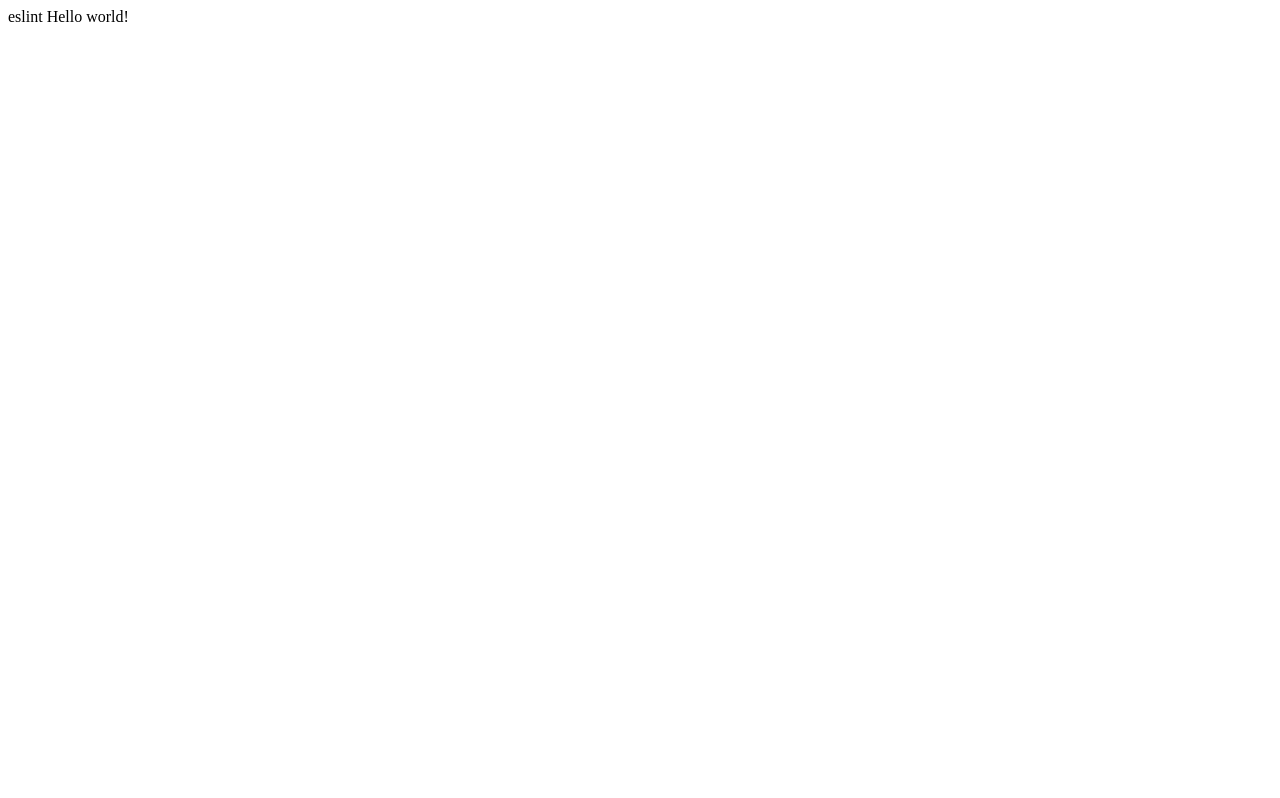
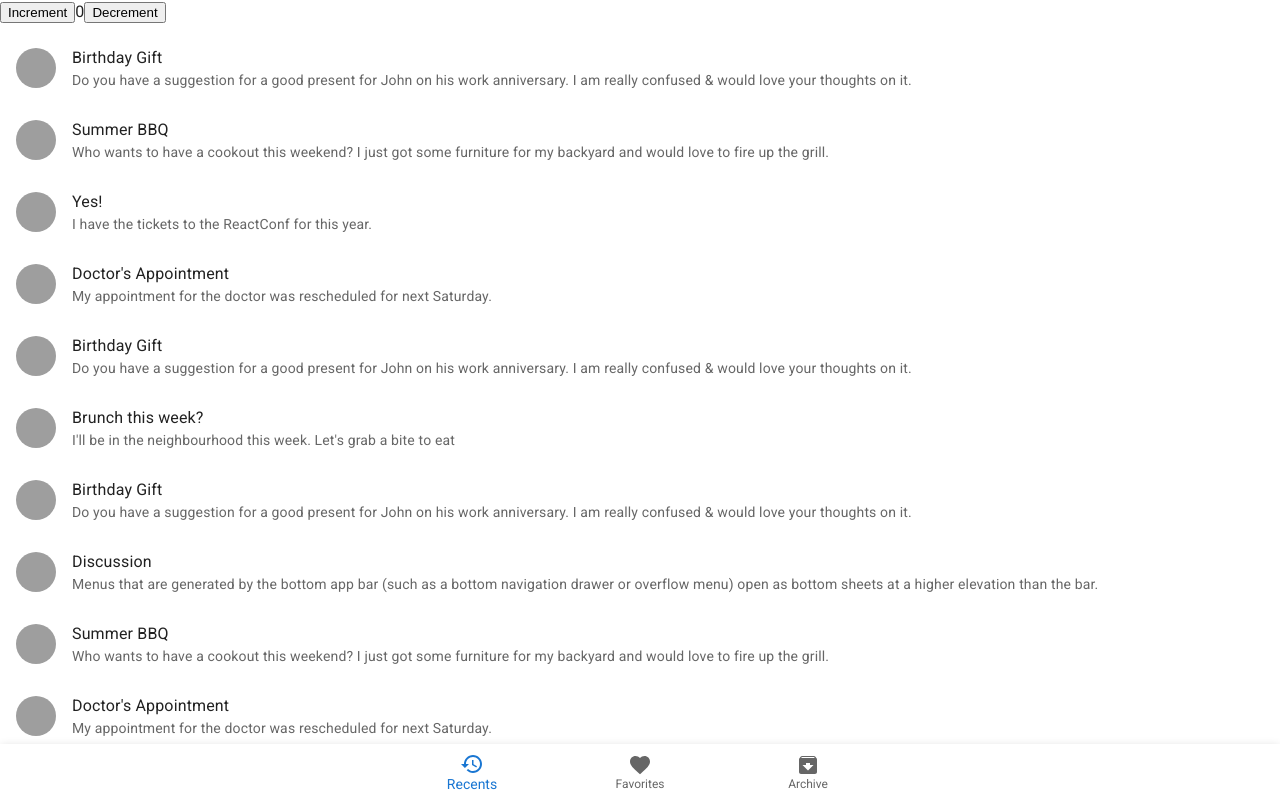
Before and after one commit to butenko108/react_catalog-of-goods, a React (Create React App) app: page / in a window 1280 px wide. Shown: the top 798 px of the page. Built offline with nearby package versions, Linux system fonts and the light colour scheme; grey boxes are pictures that could not be loaded.

Commit message:
redux toolkit, material ui  are added

```diff
--- a/package.json
+++ b/package.json
@@ -4,6 +4,11 @@
   "private": true,
   "homepage": "https://butenko108.github.io/react_catalog-of-goods",
   "dependencies": {
+    "@emotion/react": "^11.10.4",
+    "@emotion/styled": "^11.10.4",
+    "@mui/icons-material": "^5.10.6",
+    "@mui/material": "^5.10.6",
+    "@reduxjs/toolkit": "^1.8.5",
     "@testing-library/jest-dom": "^5.16.5",
     "@testing-library/react": "^13.4.0",
     "@testing-library/user-event": "^13.5.0",
@@ -14,6 +19,7 @@
     "gh-pages": "^4.0.0",
     "react": "^18.2.0",
     "react-dom": "^18.2.0",
+    "react-redux": "^8.0.2",
     "react-scripts": "5.0.1",
     "web-vitals": "^2.1.4"
   },
--- a/public/index.html
+++ b/public/index.html
@@ -8,6 +8,14 @@
       name="description"
       content="Web site created using create-react-app"
     />
+    <link
+      rel="stylesheet"
+      href="https://fonts.googleapis.com/css?family=Roboto:300,400,500,700&display=swap"
+    />
+    <link
+      rel="stylesheet"
+      href="https://fonts.googleapis.com/icon?family=Material+Icons"
+    />
     <title>React App</title>
   </head>
   <body>
--- a/src/App.tsx
+++ b/src/App.tsx
@@ -1,12 +1,76 @@
 import React from 'react'
 import './App.css'
+import type { RootState } from './app/store'
+import { useSelector, useDispatch } from 'react-redux'
+import { decrement, increment } from './features/counterSlice'
+import { styled } from '@mui/material/styles'
+import Box from '@mui/material/Box'
+import Paper from '@mui/material/Paper'
+import Grid from '@mui/material/Grid'
+import { products } from './api/products.json'
+import { Product } from './types/product'
+import { ProductItem } from './components/card/ProductItem'
 
-export function App (): any {
+const Item = styled(Paper)(({ theme }) => ({
+  backgroundColor: theme.palette.mode === 'dark' ? '#1A2027' : '#fff',
+  ...theme.typography.body2,
+  padding: theme.spacing(1),
+  textAlign: 'center',
+  color: theme.palette.text.secondary
+}))
+
+export const App: React.FC = () => {
+  const count = useSelector((state: RootState) => state.counter.value)
+  const dispatch = useDispatch()
+
   return (
-    <div>
-      eslint
-      Hello world!
-    </div>
+    <>
+      <div>
+        <div>
+          <button
+            aria-label="Increment value"
+            onClick={() => dispatch(increment())}
+          >
+            Increment
+          </button>
+          <span>{count}</span>
+          <button
+            aria-label="Decrement value"
+            onClick={() => dispatch(decrement())}
+          >
+            Decrement
+          </button>
+        </div>
+      </div>
+      <ProductItem />
+      <Grid container spacing={2}>
+        <Grid item xs={8}>
+          <Grid container rowSpacing={1} columnSpacing={{ xs: 1, sm: 2, md: 3 }}>
+              {products.map((product: Product) => {
+                return (
+                  <Grid item xs={4} key={product.id}>
+                    <Item >
+                      {product.name}
+                    </Item>
+                  </Grid>
+                )
+              })}
+          </Grid>
+        </Grid>
+        {/* <Grid item xs={8}>
+          <Grid container rowSpacing={1} columnSpacing={{ xs: 1, sm: 2, md: 3 }}>
+            <Grid item xs={4} key={product.id}>
+              <Item >
+                <ProductItem />
+              </Item>
+            </Grid>
+          </Grid>
+        </Grid> */}
+        <Grid item xs={4}>
+          <Item>xs=4</Item>
+        </Grid>
+      </Grid>
+    </>
   )
 }
 
--- a/src/api/products.json
+++ b/src/api/products.json
@@ -1,74 +1,74 @@
 {
-    products: [
+  "products": [
     {
-            id: 0,
-            name: "Samsung Galaxy S20",
-            price: 19999,
-            image: "1.jpg",
-            description: "Measured diagonally, Galaxy S20 FE 5G’s screen size is 6.5” in the full rectangle and 6.4” with accounting for the rounded corners; Galaxy S20 5G's screen size is 6.2\" in the full rectangle and 6.1\" with accounting for the rounded corners; Galaxy S20+ 5G's screen size is 6.7\" in the full rectangle and 6.5\" with accounting for the rounded corners; and Galaxy S20 Ultra 5G's screen size is 6.9\" in the full rectangle and 6.7\" with accounting for the rounded corners; actual viewable area is less due to the rounded corners and camera hole."
+        "id": 0,
+        "name": "Samsung Galaxy S20",
+        "price": 19999,
+        "image": "1.jpg",
+        "description": "Measured diagonally, Galaxy S20 FE 5G’s screen size is 6.5” in the full rectangle and 6.4” with accounting for the rounded corners; Galaxy S20 5G's screen size is 6.2\" in the full rectangle and 6.1\" with accounting for the rounded corners; Galaxy S20+ 5G's screen size is 6.7\" in the full rectangle and 6.5\" with accounting for the rounded corners; and Galaxy S20 Ultra 5G's screen size is 6.9\" in the full rectangle and 6.7\" with accounting for the rounded corners; actual viewable area is less due to the rounded corners and camera hole."
     },
     {
-            id: 1,
-            name: "Apple iPhone 12",
-            price: 29999,
-            image: "2.jpg",
-            description: "The iPhone 12 display has rounded corners that follow a beautiful curved design, and these corners are within a standard rectangle. "
+        "id": 1,
+        "name": "Apple iPhone 12",
+        "price": 29999,
+        "image": "2.jpg",
+        "description": "The iPhone 12 display has rounded corners that follow a beautiful curved design, and these corners are within a standard rectangle. "
     },
     {
-            id: 2,
-            name: "Redmi Note 8 Pro",
-            price: 6499,
-            image: "3.jpg",
-            description: "25 times of pixels of the display. Zoom in for more details."
+        "id": 2,
+        "name": "Redmi Note 8 Pro",
+        "price": 6499,
+        "image": "3.jpg",
+        "description": "25 times of pixels of the display. Zoom in for more details."
     },
     {
-            id: 3,
-            name: "SAMSUNG Galaxy A51",
-            price: 8199,
-            image: "4.jpg",
-            description: "How many of us are you looking for a smart phone? Great display, low battery, quick performance of the camera? Todi you can make fun of it - you know the most beautiful version of the Samsung Galaxy A51."
+        "id": 3,
+        "name": "SAMSUNG Galaxy A51",
+        "price": 8199,
+        "image": "4.jpg",
+        "description": "How many of us are you looking for a smart phone? Great display, low battery, quick performance of the camera? Todi you can make fun of it - you know the most beautiful version of the Samsung Galaxy A51."
     },
     {
-            id: 4,
-            name: "Apple AirPods Pro",
-            price: 8299,
-            image: "5.jpg",
-            description: "Experience the ultimate comfort of using Apple AirPods Pro with Active Noise Cancellation, selectable earbud sizes, and enhanced immersion."
+        "id": 4,
+        "name": "Apple AirPods Pro",
+        "price": 8299,
+        "image": "5.jpg",
+        "description": "Experience the ultimate comfort of using Apple AirPods Pro with Active Noise Cancellation, selectable earbud sizes, and enhanced immersion."
     },
     {
-            id: 5,
-            name: "Samsung VC07T355MVC",
-            price: 2999,
-            image: "6.jpg",
-            description: "Vacuum cleaner, telescopic tube, nozzle holder, crevice nozzle, wide dust nozzle, narrow dust nozzle"
+        "id": 5,
+        "name": "Samsung VC07T355MVC",
+        "price": 2999,
+        "image": "6.jpg",
+        "description": "Vacuum cleaner, telescopic tube, nozzle holder, crevice nozzle, wide dust nozzle, narrow dust nozzle"
     },
     {
-            id: 6,
-            name: "Lenovo IdeaPad 3 15IIL",
-            price: 15299,
-            image: "7.jpg",
-            description: "With the very best equipment, the new Lenovo IdeaPad 3 15IIL (81WE00Q2RA) Platinum Gray is ready to give you all-round possibilities. It offers a wide variety of uses, ranging from teaching functions, running work applications, to tons of entertainment."
+        "id": 6,
+        "name": "Lenovo IdeaPad 3 15IIL",
+        "price": 15299,
+        "image": "7.jpg",
+        "description": "With the very best equipment, the new Lenovo IdeaPad 3 15IIL (81WE00Q2RA) Platinum Gray is ready to give you all-round possibilities. It offers a wide variety of uses, ranging from teaching functions, running work applications, to tons of entertainment."
     },
     {
-            id: 7,
-            name: "Dell Vostro 3591",
-            price: 16499,
-            image: "8.jpg",
-            description: "You are viewing: DELL Vostro 3591 15.6-inch Laptop (10th Gen Core i5-1035G1/16GB/512GB SSD/2GB Nvidia MX230/Window 10 + Microsoft Office), BlackYou are viewing: DELL Vostro 3591 15.6-inch…"
+        "id": 7,
+        "name": "Dell Vostro 3591",
+        "price": 16499,
+        "image": "8.jpg",
+        "description": "You are viewing: DELL Vostro 3591 15.6-inch Laptop (10th Gen Core i5-1035G1/16GB/512GB SSD/2GB Nvidia MX230/Window 10 + Microsoft Office), BlackYou are viewing: DELL Vostro 3591 15.6-inch…"
     },
     {
-            id: 8,
-            name: "Defunc True Go Slim TWS Red",
-            price: 1199,
-            image: "9.jpg",
-            description: "Defunc True Go Slim - the wings of Sweden, TWS-headphones, with their unique ergonomic power-saving tabs, broken down to the anatomical features of the wooh, as they sound uncomfortable and sound."
+        "id": 8,
+        "name": "Defunc True Go Slim TWS Red",
+        "price": 1199,
+        "image": "9.jpg",
+        "description": "Defunc True Go Slim - the wings of Sweden, TWS-headphones, with their unique ergonomic power-saving tabs, broken down to the anatomical features of the wooh, as they sound uncomfortable and sound."
     },
     {
-            id: 9,
-            name: "KARCHER NT 65",
-            price: 27999,
-            image: "10.jpg",
-            description: "For the smart minds of industrial tidying up a 2-motor pilot cleaner for dry cleaning"
+        "id": 9,
+        "name": "KARCHER NT 65",
+        "price": 27999,
+        "image": "10.jpg",
+        "description": "For the smart minds of industrial tidying up a 2-motor pilot cleaner for dry cleaning"
     }
   ]
 }
--- /dev/null
+++ b/src/app/store.ts
@@ -0,0 +1,11 @@
+import { configureStore } from '@reduxjs/toolkit'
+import counterReducer from '../features/counterSlice'
+
+export const store = configureStore({
+  reducer: {
+    counter: counterReducer
+  }
+})
+
+export type RootState = ReturnType<typeof store.getState>
+export type AppDispatch = typeof store.dispatch
--- /dev/null
+++ b/src/components/card/ProductItem.tsx
@@ -0,0 +1,110 @@
+import * as React from 'react';
+import Box from '@mui/material/Box';
+import CssBaseline from '@mui/material/CssBaseline';
+import BottomNavigation from '@mui/material/BottomNavigation';
+import BottomNavigationAction from '@mui/material/BottomNavigationAction';
+import RestoreIcon from '@mui/icons-material/Restore';
+import FavoriteIcon from '@mui/icons-material/Favorite';
+import ArchiveIcon from '@mui/icons-material/Archive';
+import Paper from '@mui/material/Paper';
+import List from '@mui/material/List';
+import ListItem from '@mui/material/ListItem';
+import ListItemAvatar from '@mui/material/ListItemAvatar';
+import ListItemText from '@mui/material/ListItemText';
+import Avatar from '@mui/material/Avatar';
+
+function refreshMessages(): MessageExample[] {
+  const getRandomInt = (max: number) => Math.floor(Math.random() * Math.floor(max));
+
+  return Array.from(new Array(50)).map(
+    () => messageExamples[getRandomInt(messageExamples.length)],
+  );
+}
+
+export const ProductItem = () => {
+  const [value, setValue] = React.useState(0);
+  const ref = React.useRef<HTMLDivElement>(null);
+  const [messages, setMessages] = React.useState(() => refreshMessages());
+
+  React.useEffect(() => {
+    (ref.current as HTMLDivElement).ownerDocument.body.scrollTop = 0;
+    setMessages(refreshMessages());
+  }, [value, setMessages]);
+
+  return (
+    <Box sx={{ pb: 7 }} ref={ref}>
+      <CssBaseline />
+      <List>
+        {messages.map(({ primary, secondary, person }, index) => (
+          <ListItem button key={index + person}>
+            <ListItemAvatar>
+              <Avatar alt="Profile Picture" src={person} />
+            </ListItemAvatar>
+            <ListItemText primary={primary} secondary={secondary} />
+          </ListItem>
+        ))}
+      </List>
+      <Paper sx={{ position: 'fixed', bottom: 0, left: 0, right: 0 }} elevation={3}>
+        <BottomNavigation
+          showLabels
+          value={value}
+          onChange={(event, newValue) => {
+            setValue(newValue);
+          }}
+        >
+          <BottomNavigationAction label="Recents" icon={<RestoreIcon />} />
+          <BottomNavigationAction label="Favorites" icon={<FavoriteIcon />} />
+          <BottomNavigationAction label="Archive" icon={<ArchiveIcon />} />
+        </BottomNavigation>
+      </Paper>
+    </Box>
+  );
+}
+
+interface MessageExample {
+  primary: string;
+  secondary: string;
+  person: string;
+}
+
+const messageExamples: readonly MessageExample[] = [
+  {
+    primary: 'Brunch this week?',
+    secondary: "I'll be in the neighbourhood this week. Let's grab a bite to eat",
+    person: '/static/images/avatar/5.jpg',
+  },
+  {
+    primary: 'Birthday Gift',
+    secondary: `Do you have a suggestion for a good present for John on his work
+      anniversary. I am really confused & would love your thoughts on it.`,
+    person: '/static/images/avatar/1.jpg',
+  },
+  {
+    primary: 'Recipe to try',
+    secondary: 'I am try out this new BBQ recipe, I think this might be amazing',
+    person: '/static/images/avatar/2.jpg',
+  },
+  {
+    primary: 'Yes!',
+    secondary: 'I have the tickets to the ReactConf for this year.',
+    person: '/static/images/avatar/3.jpg',
+  },
+  {
+    primary: "Doctor's Appointment",
+    secondary: 'My appointment for the doctor was rescheduled for next Saturday.',
+    person: '/static/images/avatar/4.jpg',
+  },
+  {
+    primary: 'Discussion',
+    secondary: `Menus that are generated by the bottom app bar (such as a bottom
+      navigation drawer or overflow menu) open as bottom sheets at a higher elevation
+      than the bar.`,
+    person: '/static/images/avatar/5.jpg',
+  },
+  {
+    primary: 'Summer BBQ',
+    secondary: `Who wants to have a cookout this weekend? I just got some furniture
+      for my backyard and would love to fire up the grill.`,
+    person: '/static/images/avatar/1.jpg',
+  },
+];
--- /dev/null
+++ b/src/components/card/index.ts
@@ -0,0 +1 @@
+export * from './ProductItem'
--- /dev/null
+++ b/src/features/counterSlice.ts
@@ -0,0 +1,35 @@
+import { createSlice } from '@reduxjs/toolkit'
+import type { PayloadAction } from '@reduxjs/toolkit'
+
+export interface CounterState {
+  value: number
+}
+
+const initialState: CounterState = {
+  value: 0
+}
+
+export const counterSlice = createSlice({
+  name: 'counter',
+  initialState,
+  reducers: {
+    increment: (state) => {
+      // Redux Toolkit allows us to write "mutating" logic in reducers. It
+      // doesn't actually mutate the state because it uses the Immer library,
+      // which detects changes to a "draft state" and produces a brand new
+      // immutable state based off those changes
+      state.value += 1
+    },
+    decrement: (state) => {
+      state.value -= 1
+    },
+    incrementByAmount: (state, action: PayloadAction<number>) => {
+      state.value += action.payload
+    }
+  }
+})
+
+// Action creators are generated for each case reducer function
+export const { increment, decrement, incrementByAmount } = counterSlice.actions
+
+export default counterSlice.reducer
--- a/src/index.tsx
+++ b/src/index.tsx
@@ -2,12 +2,14 @@ import React from 'react'
 import ReactDOM from 'react-dom/client'
 import './index.css'
 import App from './App'
+import { store } from './app/store'
+import { Provider } from 'react-redux'
 
 const root = ReactDOM.createRoot(
   document.getElementById('root') as HTMLElement
 )
 root.render(
-  <React.StrictMode>
+  <Provider store={store}>
     <App />
-  </React.StrictMode>
+  </Provider>
 )
--- /dev/null
+++ b/src/types/product.ts
@@ -0,0 +1,7 @@
+export interface Product {
+  id: number
+  name: string
+  price: number
+  image: string
+  description: string
+}
```
Also changed, not shown: 1 other file (tests, documents, lock files or other folders). Lines whose indentation alone changed are shown as unchanged.
